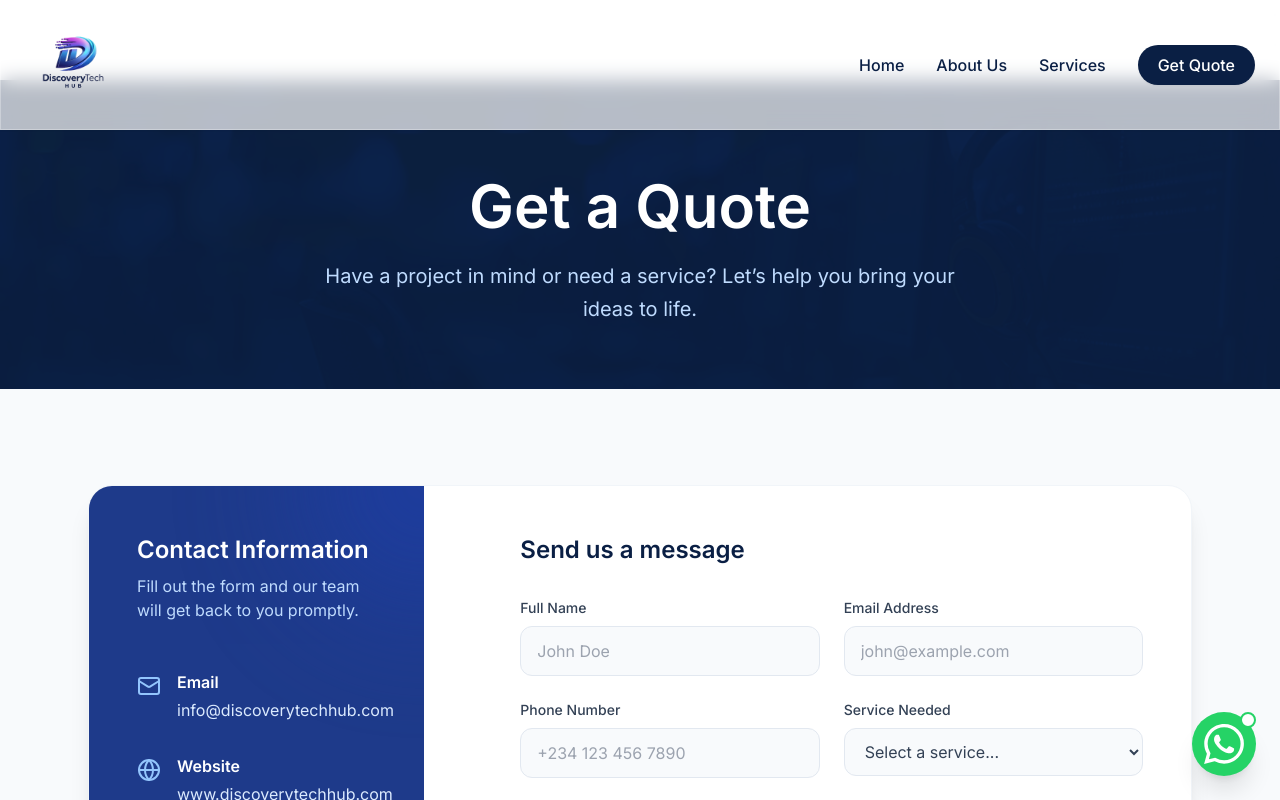
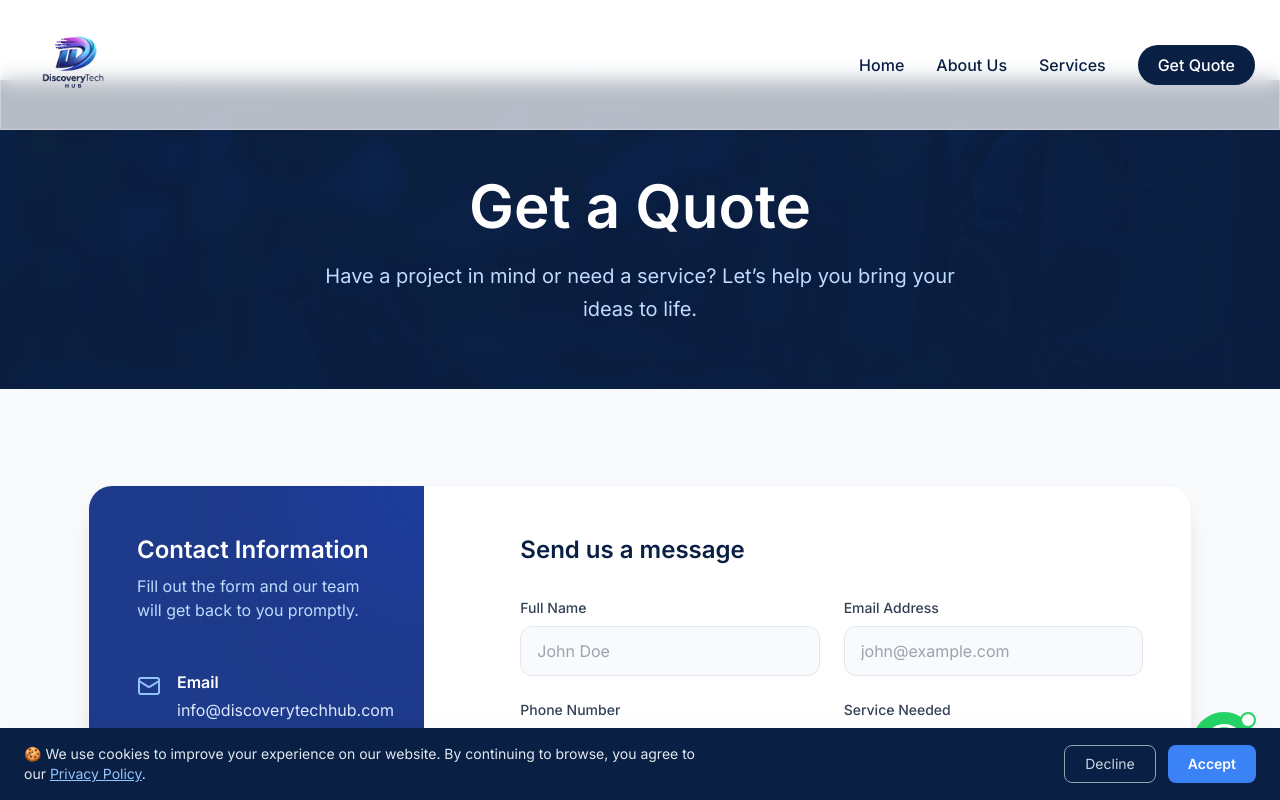
Before and after one commit to Mordecaih1/dthweb, a React (Vite) app: page /quote in a window 1280 px wide. Shown: the top 800 px of the page. Built offline with nearby package versions, Linux system fonts and the light colour scheme.

Commit message:
add cookie consent banner

```diff
--- a/src/App.tsx
+++ b/src/App.tsx
@@ -1,3 +1,4 @@
+import { useState, useEffect } from 'react';
 import { BrowserRouter as Router, Routes, Route } from 'react-router-dom';
 import Navbar from '@/components/Navbar';
 import Footer from '@/components/Footer';
@@ -10,6 +11,23 @@
 import Quote from '@/pages/Quote';
 
 function App() {
+  const [showCookie, setShowCookie] = useState(false);
+
+  useEffect(() => {
+    const accepted = localStorage.getItem('cookieAccepted');
+    if (!accepted) setShowCookie(true);
+  }, []);
+
+  const acceptCookies = () => {
+    localStorage.setItem('cookieAccepted', 'true');
+    setShowCookie(false);
+  };
+
+  const declineCookies = () => {
+    localStorage.setItem('cookieAccepted', 'false');
+    setShowCookie(false);
+  };
+
   return (
     <Router>
       <ScrollToTop />
@@ -26,6 +44,30 @@
           </Routes>
         </main>
         <Footer />
+
+        {/* Cookie Banner */}
+        {showCookie && (
+          <div className="fixed bottom-0 left-0 right-0 z-50 bg-[#0A1F44] text-white px-6 py-4 shadow-2xl flex flex-col md:flex-row items-center justify-between gap-4">
+            <p className="text-sm text-slate-200 max-w-2xl">
+              🍪 We use cookies to improve your experience on our website. By continuing to browse, you agree to our{' '}
+              <a href="/privacy" className="underline text-blue-300 hover:text-blue-200">Privacy Policy</a>.
+            </p>
+            <div className="flex gap-3 shrink-0">
+              <button
+                onClick={declineCookies}
+                className="px-5 py-2 rounded-lg border border-slate-400 text-slate-300 text-sm hover:bg-slate-700 transition-all"
+              >
+                Decline
+              </button>
+              <button
+                onClick={acceptCookies}
+                className="px-5 py-2 rounded-lg bg-blue-500 text-white text-sm font-semibold hover:bg-blue-600 transition-all"
+              >
+                Accept
+              </button>
+            </div>
+          </div>
+        )}
       </div>
     </Router>
   );
```
